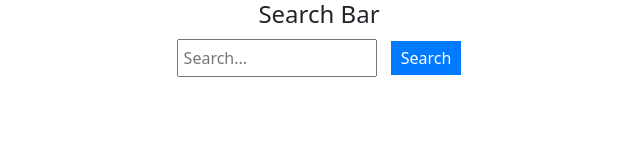
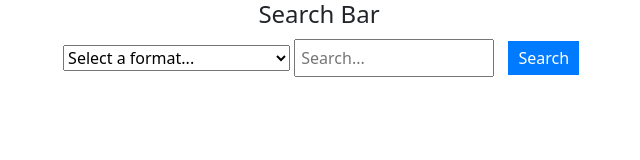
Before and after one commit to bsaglimb/miniProject, a plain HTML site: page index.html in a window 1280 px wide. Shown: the whole page, without its empty margins (321-961 px from the left). Drawn offline with nearby package versions, Linux system fonts and the light colour scheme.

Commit message:
added selectmenu

```diff
--- a/assets/script.js
+++ b/assets/script.js
@@ -0,0 +1,3 @@
+$( function() {
+    $( "#format" ).selectmenu();
+})
--- a/index.html
+++ b/index.html
@@ -17,6 +17,26 @@
   <main>
     <div id="search-container">
       <h2 class="search-title">Search Bar</h2>
+      <label for="format"></label>
+      <select name="format" id="speed">
+        <option>Select a format...</option>
+        <option>Everything</option>
+        <option>Audio Recordings</option>
+        <option>Books/Printed Material</option>
+        <option>Films, Videos</option>
+        <option>Legislation</option>
+        <option>Manuscrips/Mixed Material</option>
+        <option>Maps</option>
+        <option>Notated Music</option>
+        <option>Newspapers</option>
+        <option>Periodicals</option>
+        <option>Personal Narritives</option>
+        <option>Photos, Prints, Drawings</option>
+        <option>Software, E-resources</option>
+        <option>Web Archines</option>
+        <option>Web Pages</option>
+        <option>3D Objects</option>
+      </select>
       <input type="text" id="search-input" placeholder="Search...">
       <button id="search-button">Search</button>
     </div>
```
